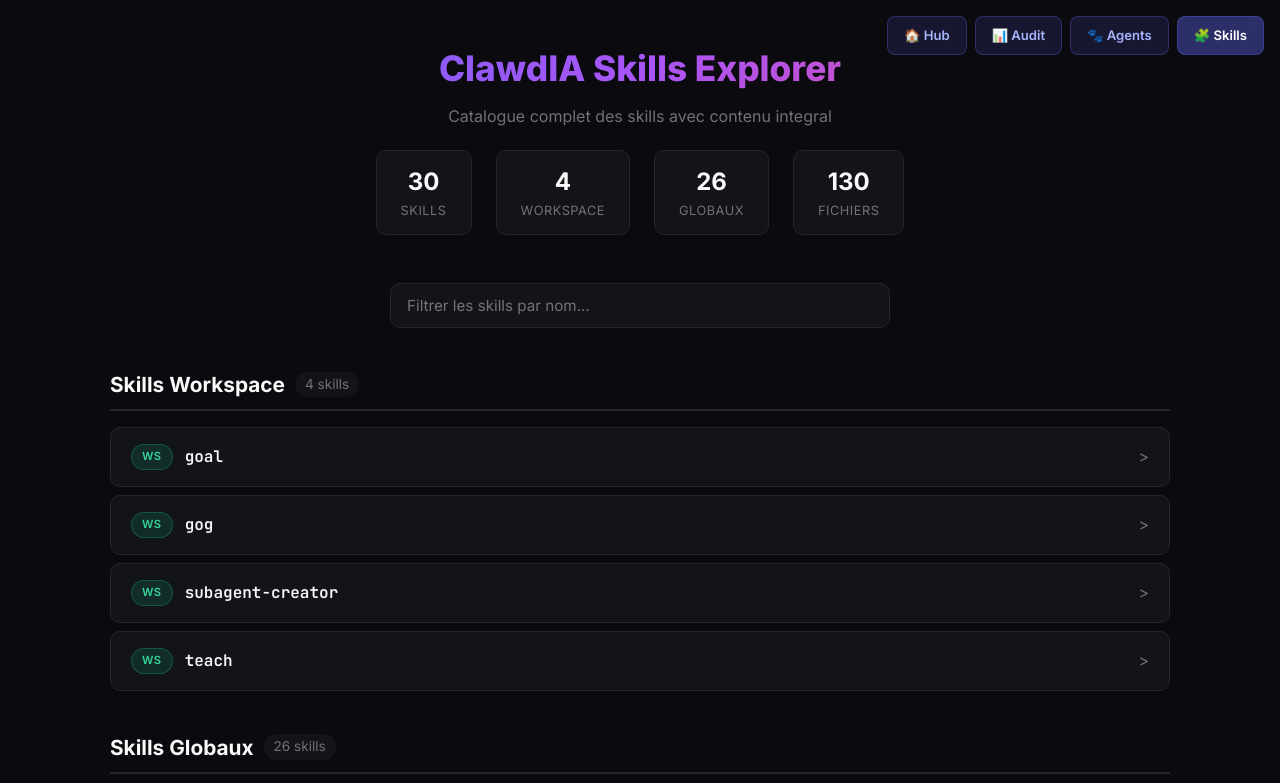
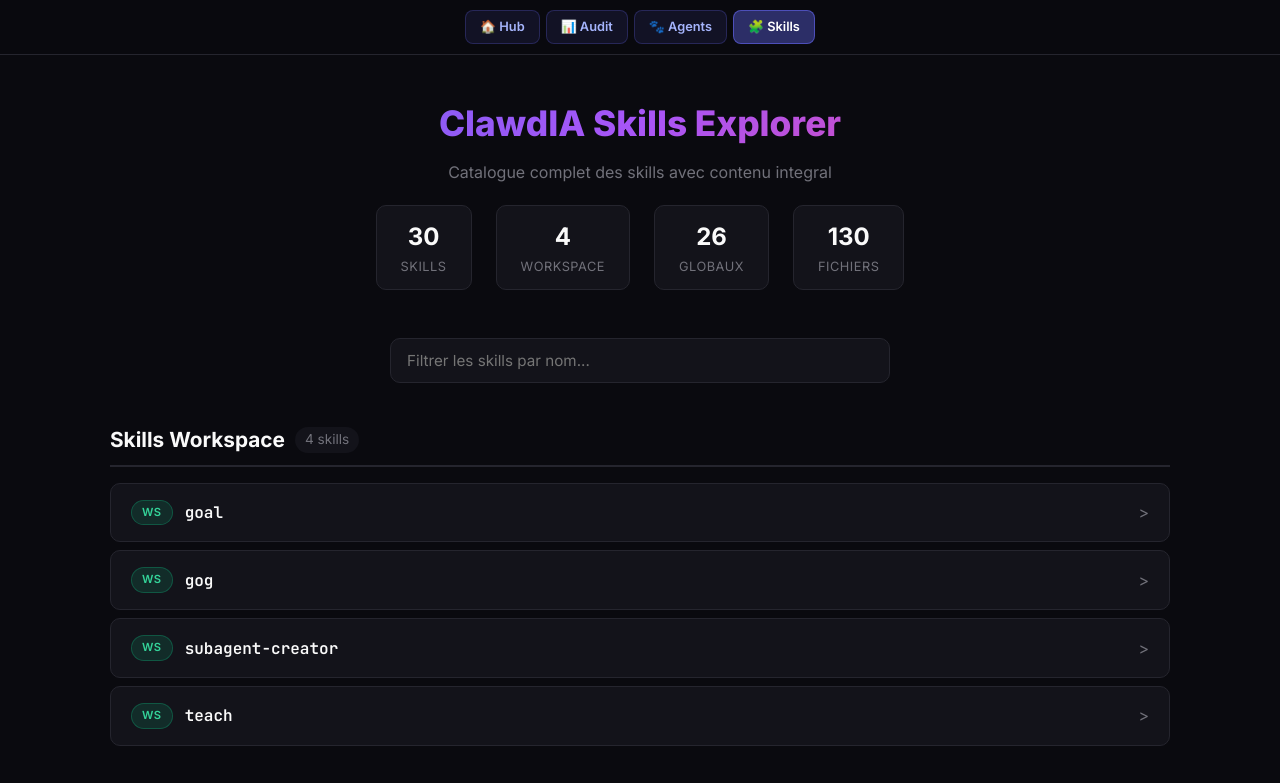
Before and after one commit to Lofp34/openclaw-skills-cards, a plain HTML site: page index.html in a window 1280 px wide. Shown: the top 783 px of the page. Drawn offline with nearby package versions, Linux system fonts and the light colour scheme.

Commit message:
Fix nav: sticky top bar instead of floating overlay

```diff
--- a/index.html
+++ b/index.html
@@ -77,29 +77,39 @@ header p { color: var(--text-dim); }
 .truncated-note { color: #f59e0b; font-size: 0.8rem; font-style: italic; padding: 4px 0; }
 
 .fleet-nav {
-  position: fixed; top: 16px; right: 16px; z-index: 9999;
-  display: flex; gap: 8px;
+  position: sticky; top: 0; z-index: 9999;
+  display: flex; gap: 6px; justify-content: center;
+  padding: 10px 16px;
+  background: rgba(10,10,15,0.92);
+  backdrop-filter: blur(12px);
+  border-bottom: 1px solid var(--border, #25252e);
+  flex-wrap: wrap;
 }
 .fleet-nav a {
-  background: rgba(99,102,241,0.15);
-  border: 1px solid rgba(99,102,241,0.3);
+  background: rgba(99,102,241,0.1);
+  border: 1px solid rgba(99,102,241,0.25);
   color: #a5b4fc;
-  padding: 8px 16px;
+  padding: 6px 14px;
   border-radius: 8px;
   text-decoration: none;
-  font-size: 0.82rem;
+  font-size: 0.8rem;
   font-weight: 600;
   font-family: 'Inter', system-ui, sans-serif;
   transition: all 0.2s;
-  backdrop-filter: blur(8px);
+  white-space: nowrap;
 }
 .fleet-nav a:hover {
-  background: rgba(99,102,241,0.3);
+  background: rgba(99,102,241,0.25);
   color: #c7d2fe;
 }
 .fleet-nav a.active {
   background: rgba(99,102,241,0.4);
   color: #fff;
+  border-color: rgba(99,102,241,0.6);
+}
+@media (max-width: 600px) {
+  .fleet-nav { gap: 4px; padding: 8px; }
+  .fleet-nav a { padding: 5px 10px; font-size: 0.72rem; }
 }
 
 </style>
```
